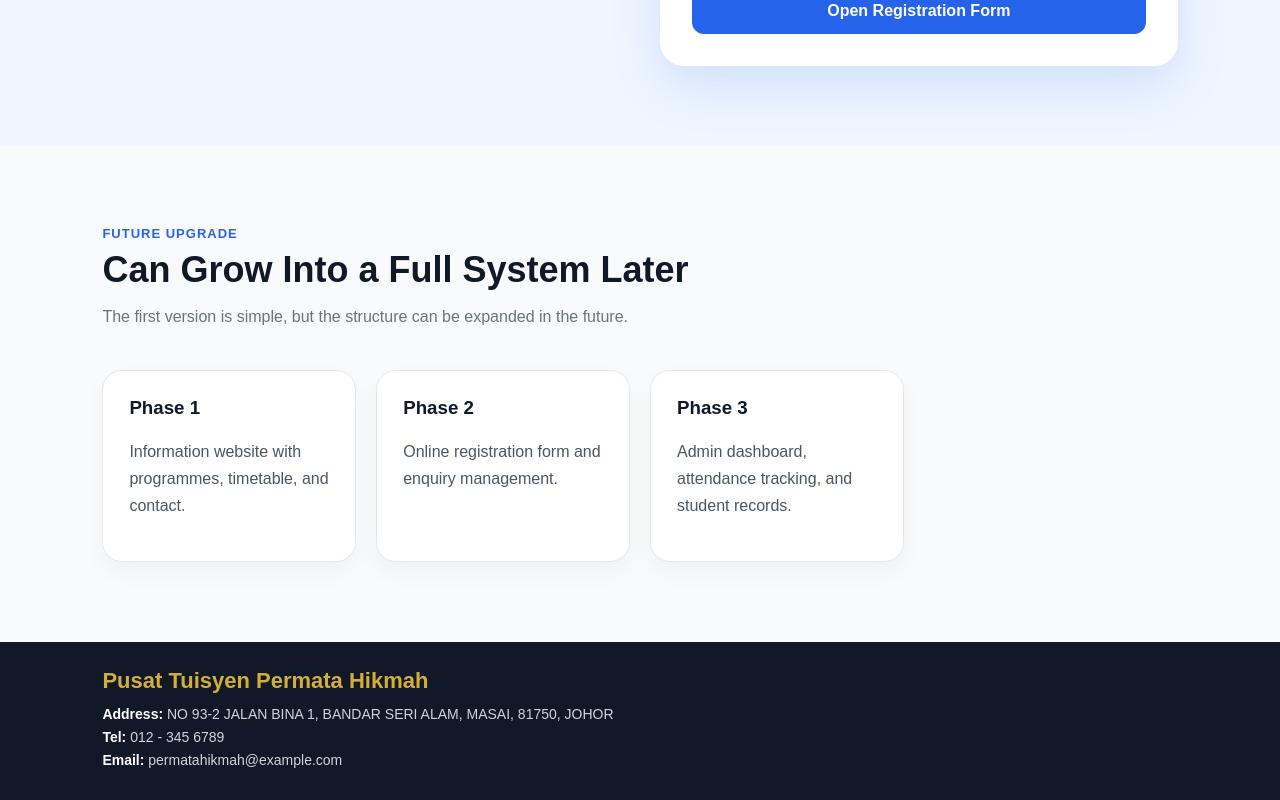
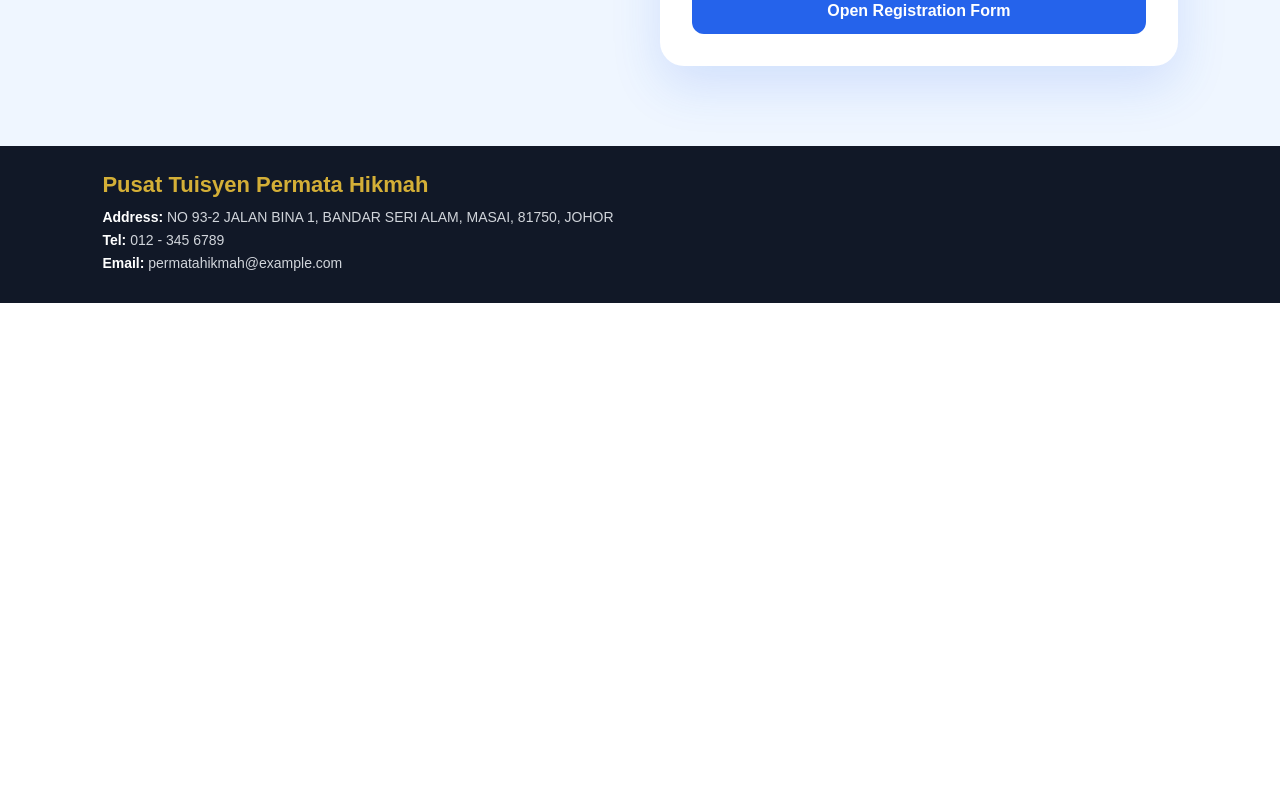
Before and after one commit to PikoChuu14/ptph-website, a React (Vite) app: page / in a window 1280 px wide. Shown: the part 3073-3873 px from the top of the page. After the commit the page ends 3376 px from the top, so only its background shows below. Built offline with nearby package versions, Linux system fonts and the light colour scheme.

Commit message:
removing unused template section

```diff
--- a/src/App.jsx
+++ b/src/App.jsx
@@ -348,33 +348,6 @@ function ServiceCarousel() {
   );
 }
 
-function FuturePlan() {
-  return (
-    <section className="section light-section">
-      <SectionTitle
-        label="Future Upgrade"
-        title="Can Grow Into a Full System Later"
-        description="The first version is simple, but the structure can be expanded in the future."
-      />
-
-      <div className="timeline">
-        <div>
-          <h3>Phase 1</h3>
-          <p>Information website with programmes, timetable, and contact.</p>
-        </div>
-        <div>
-          <h3>Phase 2</h3>
-          <p>Online registration form and enquiry management.</p>
-        </div>
-        <div>
-          <h3>Phase 3</h3>
-          <p>Admin dashboard, attendance tracking, and student records.</p>
-        </div>
-      </div>
-    </section>
-  );
-}
-
 function Footer() {
   return (
     <footer className="site-footer">
@@ -407,7 +380,6 @@ function App() {
       <Programmes />
       <Timetable />
       <Register />
-      <FuturePlan />
       <Footer />
     </>
   );
```
